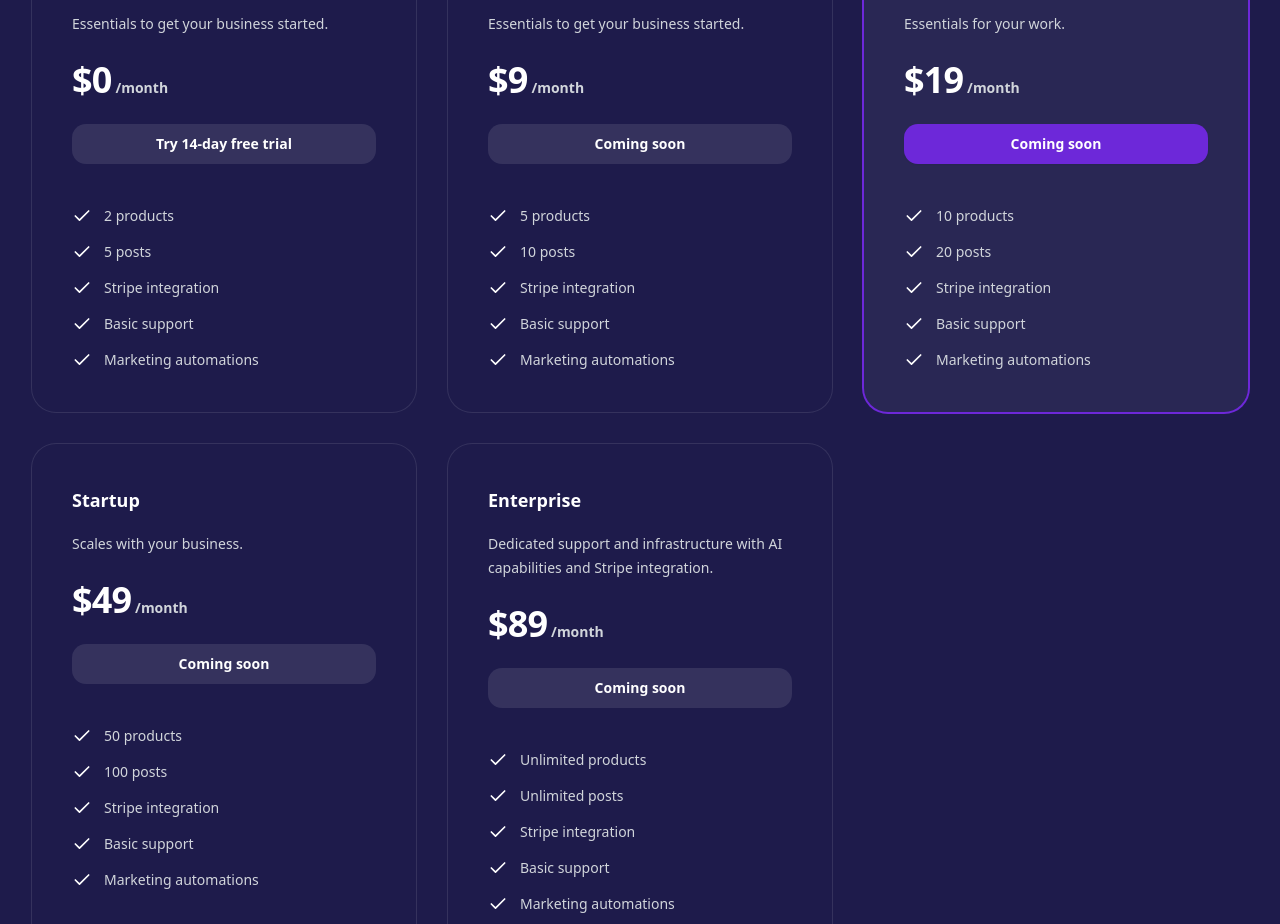
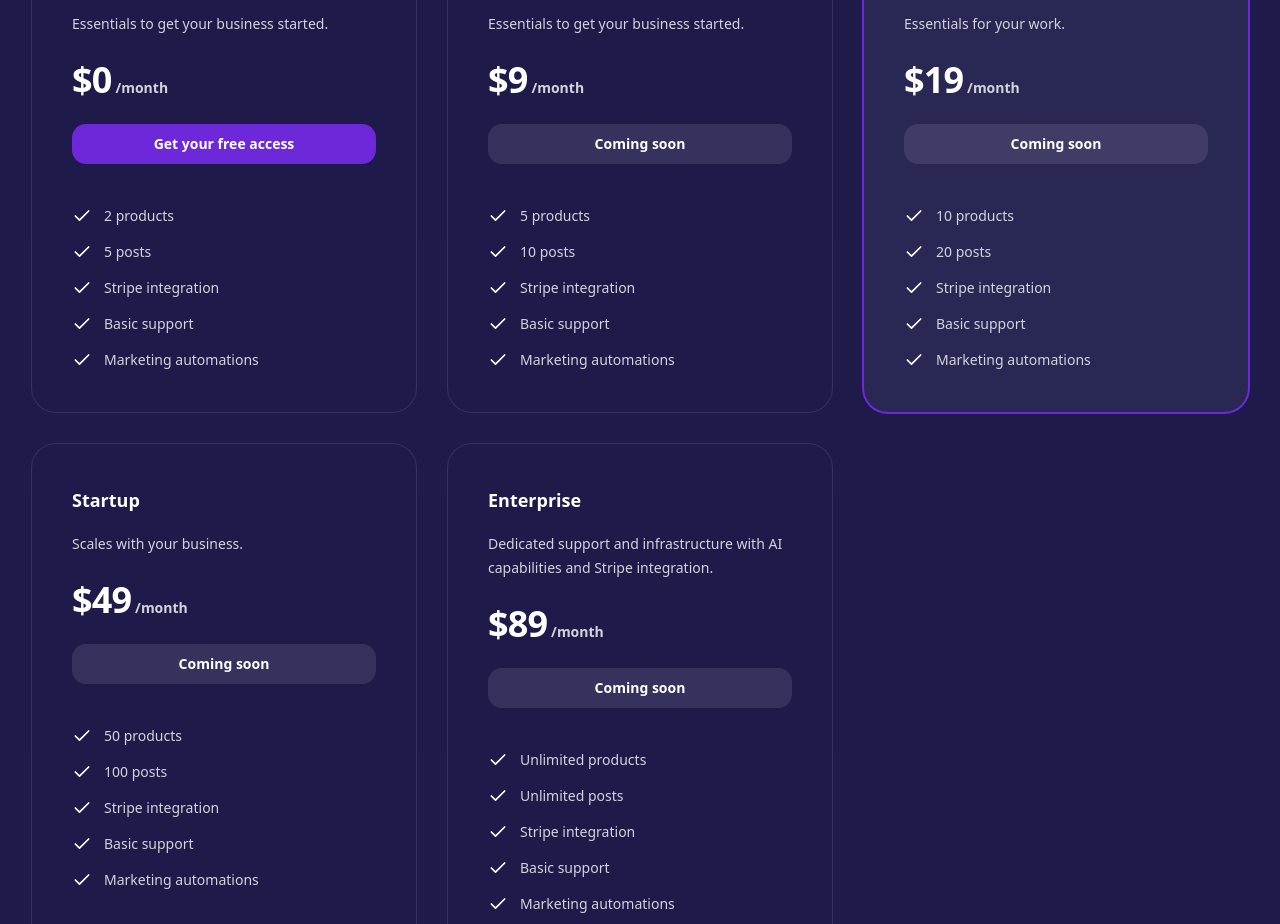
Before and after one commit to julesdo/site-supercontent, a Next.js app: page / in a window 1280 px wide. Shown: the part 2300-3224 px from the top of the page. Built offline with nearby package versions, Linux system fonts and the light colour scheme.

Commit message:
maj 1.18

```diff
--- a/components/section/pricing.tsx
+++ b/components/section/pricing.tsx
@@ -126,17 +126,17 @@ export default function Example() {
                                 <span className="text-sm font-semibold leading-6 text-gray-300">{frequency.priceSuffix}</span>
                             </p>
                             <Link
-                                href={plan.id === 'freelancer' ? 'https://app.supercontent.dev' : '#'}
+                                href={plan.id === 'free' ? 'https://app.supercontent.dev' : '#'}
                                 aria-describedby={plan.id}
                                 data-umami-event-pricingChoice={plan.name}
                                 className={classNames(
-                                    plan.id === 'freelancer'
+                                    plan.id === 'free'
                                         ? 'bg-primary text-white shadow-sm hover:bg-indigo-400 focus-visible:outline-primary'
                                         : 'bg-white/10 text-white hover:bg-white/20 focus-visible:outline-white',
                                     'mt-6 block rounded-md py-2 px-3 text-center text-sm font-semibold leading-6 focus-visible:outline focus-visible:outline-2 focus-visible:outline-offset-2'
                                 )}
                             >
-                                {plan.id === 'free' ? (plan.active  ? 'Try 14-day free trial' : 'Get started') : 'Coming soon'}
+                                {plan.id === 'free' ? (plan.active  ? 'Get your free access' : 'Get started') : 'Coming soon'}
                             </Link>
                             <ul role="list" className="mt-8 space-y-3 text-sm leading-6 text-gray-300 xl:mt-10">
                                 {[
```
Also changed, not shown: 1 other file (tests, documents, lock files or other folders).
